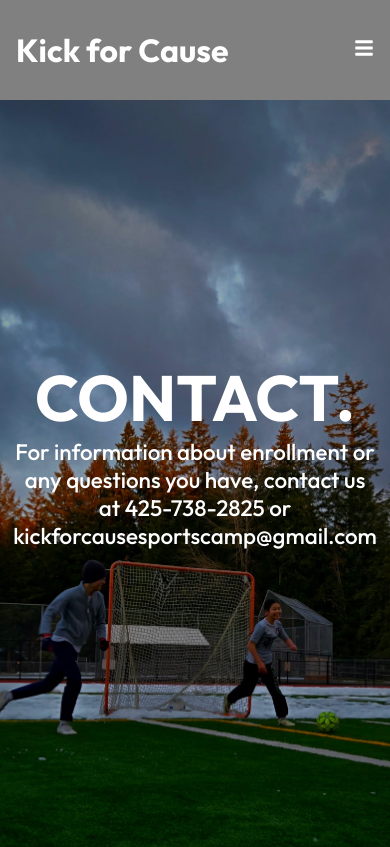
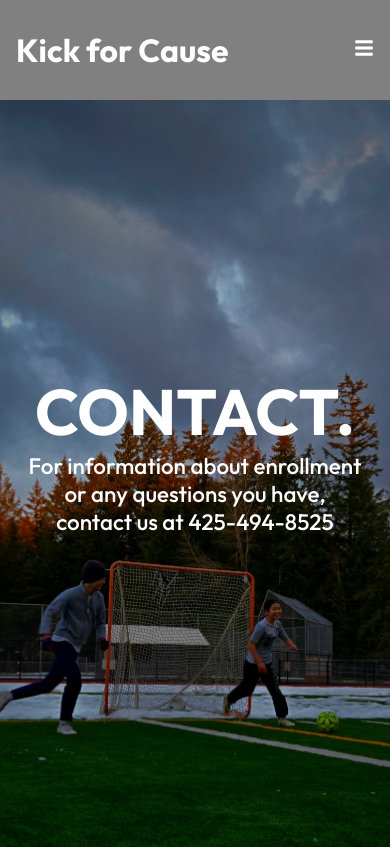
Before and after one commit to rayirthdasgupta/kick-for-cause, a React (Create React App) app: page /contact in a window 390 px wide. Shown: the top 847 px of the page. Built offline with nearby package versions, Linux system fonts and the light colour scheme.

Commit message:
Change Phone Number

```diff
--- a/src/routes/Contact.js
+++ b/src/routes/Contact.js
@@ -6,7 +6,7 @@ import HeroImg2 from '../components/HeroImg2.js';
 const Contact = () => {
   return <div>
     <Navbar/>
-    <HeroImg2 heading = "CONTACT." text="For information about enrollment or any questions you have, contact us at 425-738-2825 or kickforcausesportscamp@gmail.com"/>
+    <HeroImg2 heading = "CONTACT." text="For information about enrollment or any questions you have, contact us at 425-494-8525"/>
     {/*<Footer/>*/}
   </div>
 };
```
